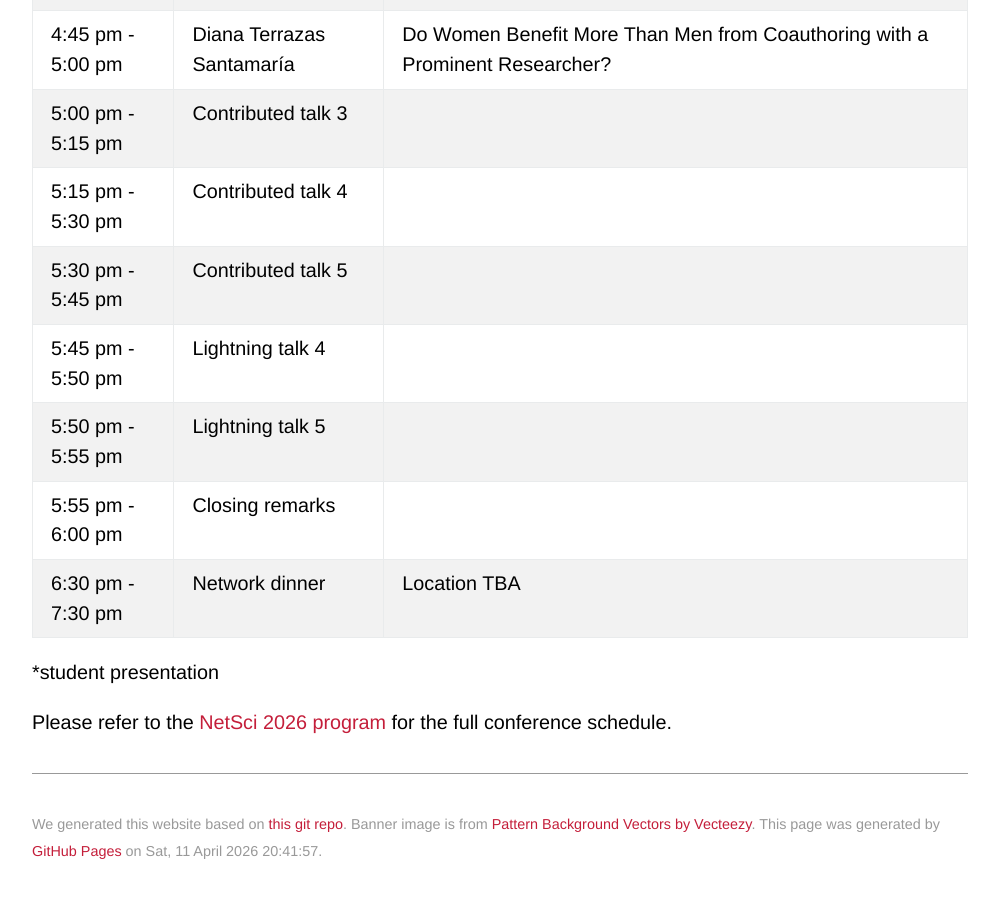
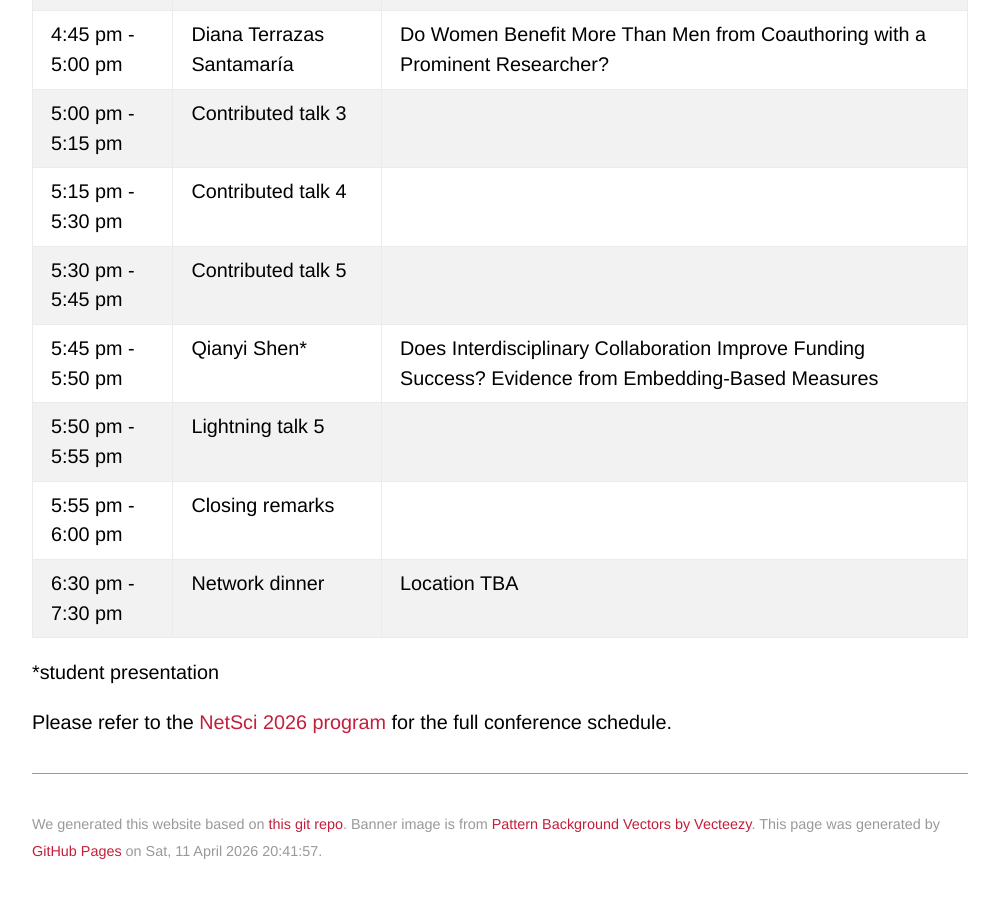
Before and after one commit to netscisci/netscisci.github.io, a Jekyll site: the page built from schedule.md, in a window 1280 px wide and 900 px high, scrolled down 1287 px. Shown: the whole window, without its empty margins (140-1139 px from the left). Built offline with Jekyll 4.4.1, drawn with Linux system fonts in a browser that asks for light colours; some web fonts are replaced; our own code applies the rules of GitHub Pages for plain Markdown files.

Commit message:
Update schedule.md

```diff
--- a/schedule.md
+++ b/schedule.md
@@ -21,7 +21,7 @@ layout: default
 |5:00 pm - 5:15 pm|Contributed talk 3||
 |5:15 pm - 5:30 pm|Contributed talk 4||
 |5:30 pm - 5:45 pm|Contributed talk 5||
-|5:45 pm - 5:50 pm|Lightning talk 4||
+|5:45 pm - 5:50 pm|Qianyi Shen*|Does Interdisciplinary Collaboration Improve Funding Success? Evidence from Embedding-Based Measures|
 |5:50 pm - 5:55 pm|Lightning talk 5||
 |5:55 pm - 6:00 pm|Closing remarks||
 |6:30 pm - 7:30 pm|Network dinner|Location TBA|
```
